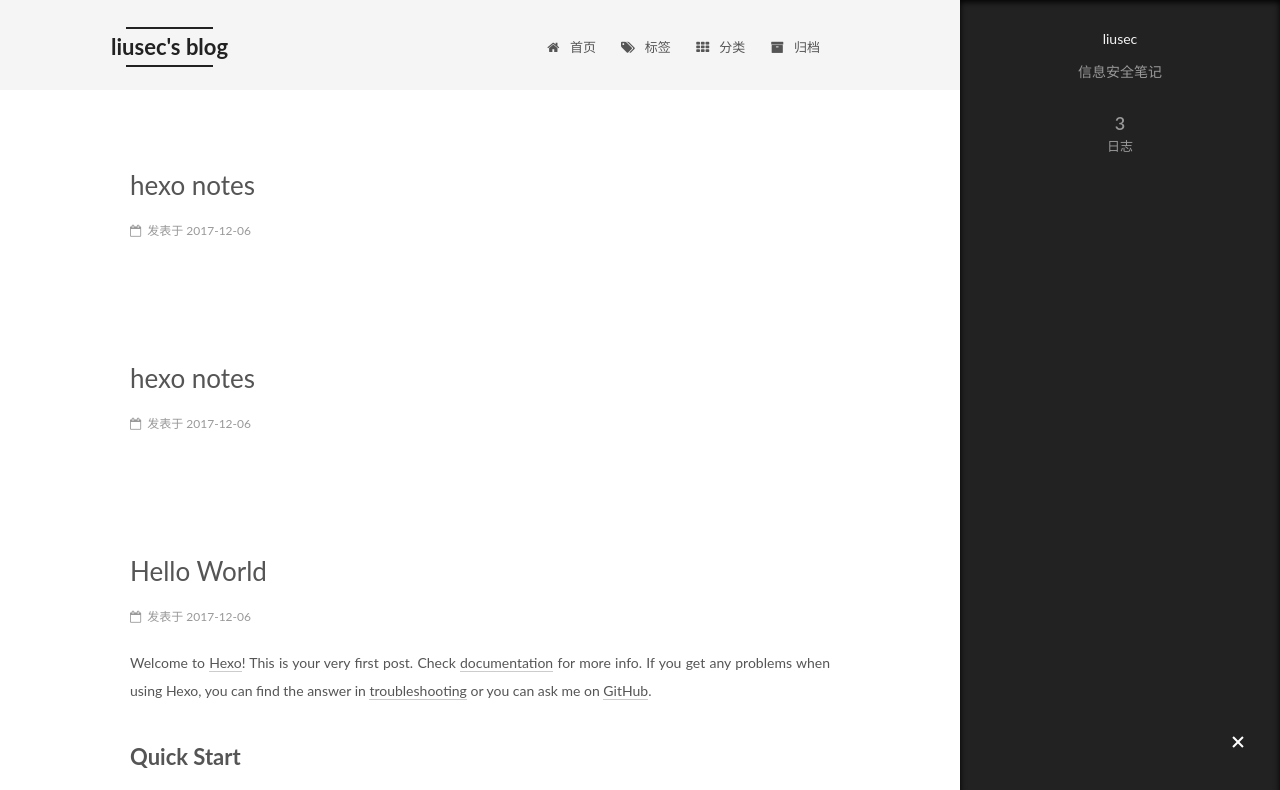
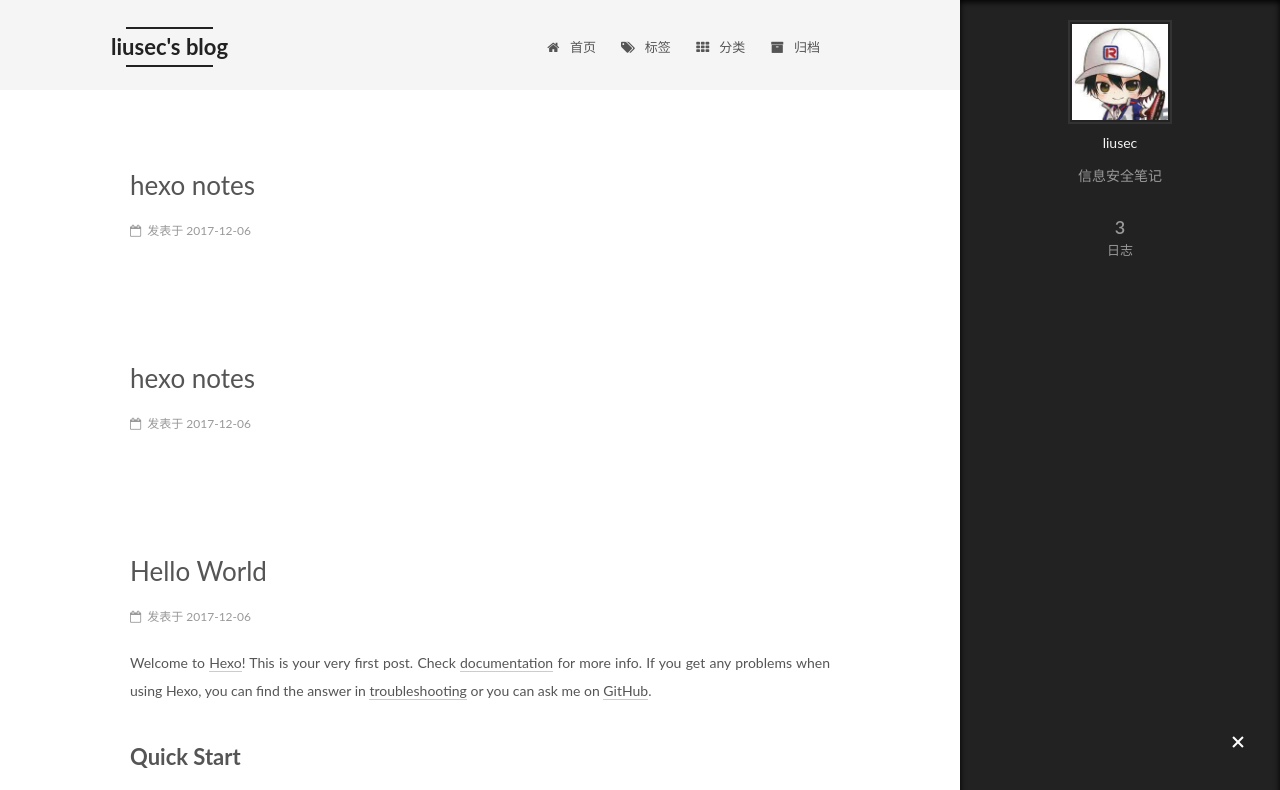
Before and after one commit to liusec/liusec.github.io, a plain HTML site: page index.html in a window 1280 px wide. Both pictures are taken after a click on the element 1238 px from the left and 743 px from the top of the page. Shown: the top 790 px of the page. Drawn offline with Linux system fonts and the light colour scheme.

Commit message:
Site updated: 2017-12-08 07:54:00

```diff
--- a/css/main.css
+++ b/css/main.css
@@ -1822,7 +1822,7 @@ pre .javascript .function {
   width: 4px;
   height: 4px;
   border-radius: 50%;
-  background: #ff2ee7;
+  background: #36fef4;
 }
 .links-of-blogroll {
   font-size: 13px;
--- a/index.html
+++ b/index.html
@@ -257,7 +257,7 @@
     <span hidden itemprop="author" itemscope itemtype="http://schema.org/Person">
       <meta itemprop="name" content="liusec">
       <meta itemprop="description" content="">
-      <meta itemprop="image" content="/images/avatar.gif">
+      <meta itemprop="image" content="/images/avatar.jpg">
     </span>
 
     <span hidden itemprop="publisher" itemscope itemtype="http://schema.org/Organization">
@@ -376,7 +376,7 @@
     <span hidden itemprop="author" itemscope itemtype="http://schema.org/Person">
       <meta itemprop="name" content="liusec">
       <meta itemprop="description" content="">
-      <meta itemprop="image" content="/images/avatar.gif">
+      <meta itemprop="image" content="/images/avatar.jpg">
     </span>
 
     <span hidden itemprop="publisher" itemscope itemtype="http://schema.org/Organization">
@@ -495,7 +495,7 @@
     <span hidden itemprop="author" itemscope itemtype="http://schema.org/Person">
       <meta itemprop="name" content="liusec">
       <meta itemprop="description" content="">
-      <meta itemprop="image" content="/images/avatar.gif">
+      <meta itemprop="image" content="/images/avatar.jpg">
     </span>
 
     <span hidden itemprop="publisher" itemscope itemtype="http://schema.org/Organization">
@@ -639,6 +639,10 @@
       <section class="site-overview-wrap sidebar-panel sidebar-panel-active">
         <div class="site-overview">
           <div class="site-author motion-element" itemprop="author" itemscope itemtype="http://schema.org/Person">
+
+              <img class="site-author-image" itemprop="image"
+                src="/images/avatar.jpg"
+                alt="liusec" />
 
               <p class="site-author-name" itemprop="name">liusec</p>
               <p class="site-description motion-element" itemprop="description">信息安全笔记</p>
```
Also changed, not shown: 2017/12/06/hello-world/index.html (+5 -1 lines), 2017/12/06/hexo-notes-1/index.html (+5 -1 lines), 2017/12/06/hexo-notes/index.html (+5 -1 lines), archives/2017/12/index.html (+4 -0 lines), archives/2017/index.html (+4 -0 lines), archives/index.html (+4 -0 lines), images/avatar.jpg (added).
